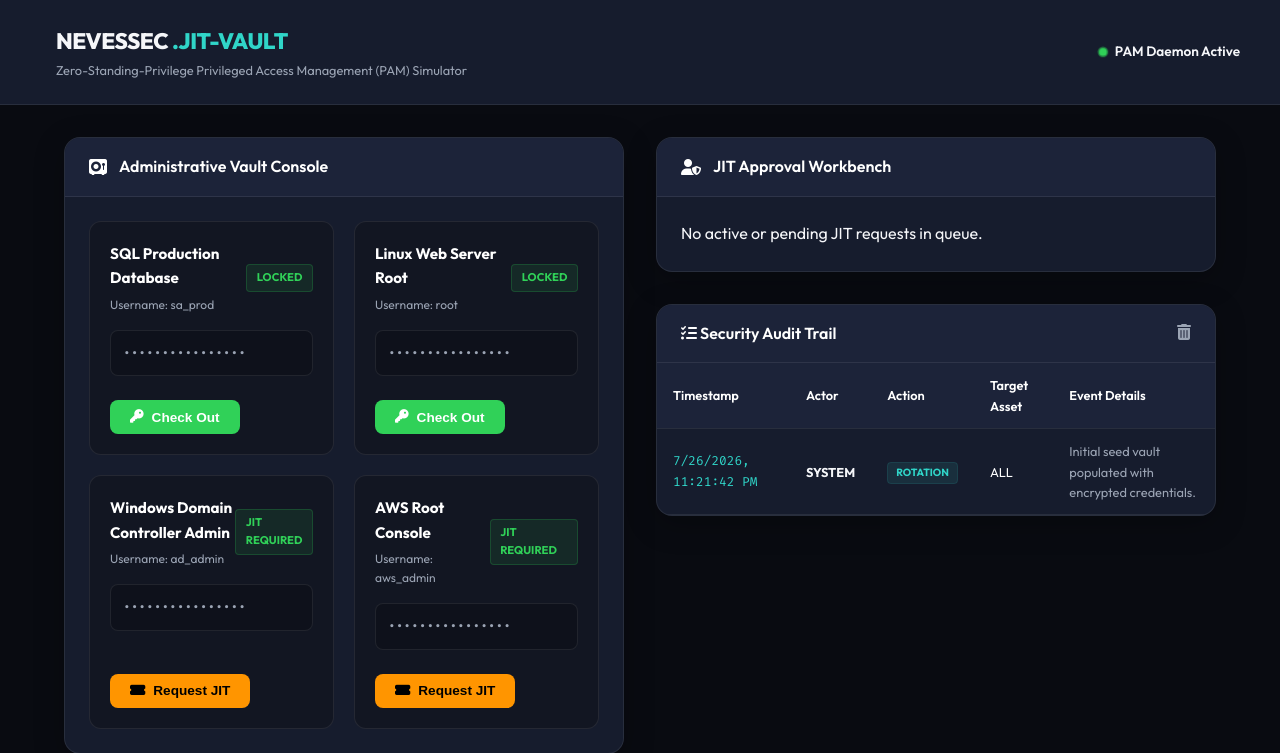
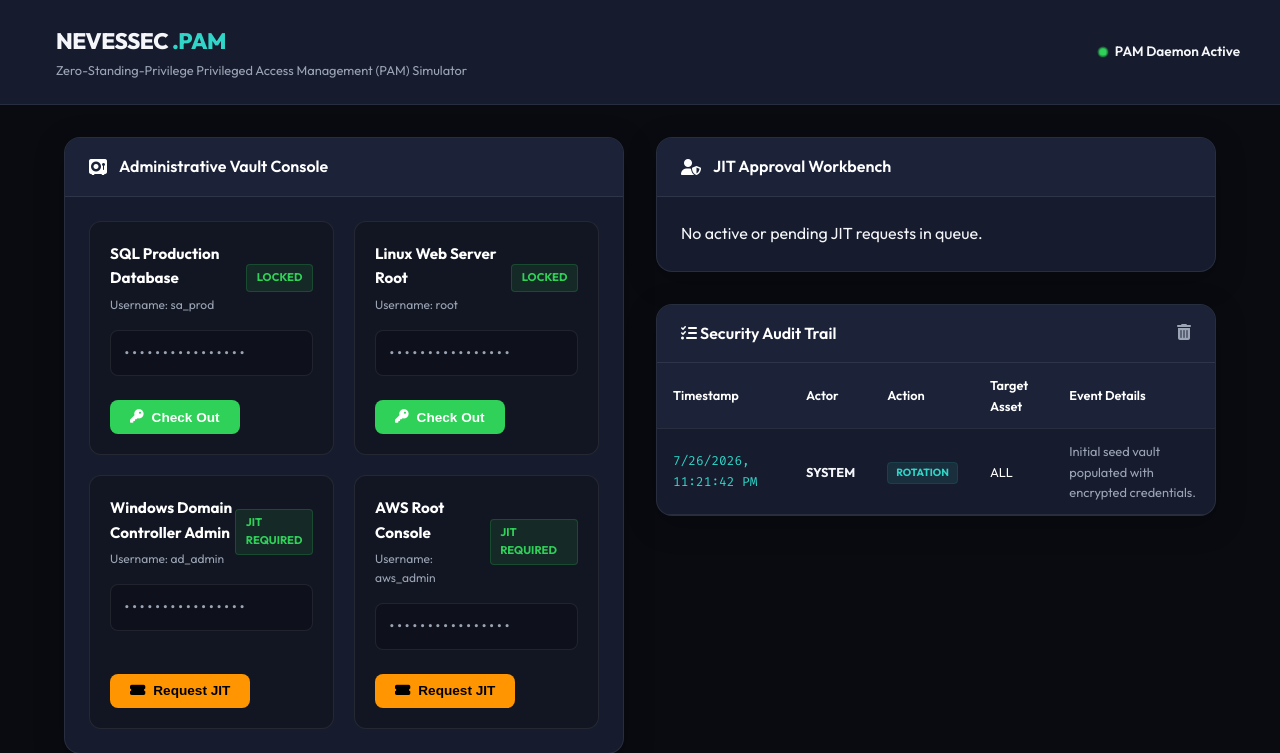
Before and after one commit to jeannevesit/ai-soc-analyst, a FastAPI app: page / in a window 1280 px wide. Shown: the top 753 px of the page. Run offline with FastAPI, Linux system fonts and the light colour scheme; data comes from the database, SQL or seed files in the repository; data that the repository does not hold is empty.

Commit message:
style: renamed logo to NevesSec PAM in templates index.html

```diff
--- a/pam-simulator/templates/index.html
+++ b/pam-simulator/templates/index.html
@@ -3,7 +3,7 @@
 <head>
     <meta charset="UTF-8">
     <meta name="viewport" content="width=device-width, initial-scale=1.0">
-    <title>NevesSec JIT-Vault | Privileged Access Simulator</title>
+    <title>NevesSec PAM | Privileged Access Simulator</title>
     <link rel="stylesheet" href="/static/style.css">
     <!-- Fonts & Icons -->
     <link rel="stylesheet" href="https://cdnjs.cloudflare.com/ajax/libs/font-awesome/6.4.0/css/all.min.css">
@@ -17,7 +17,7 @@
             <div class="logo-area">
                 <i class="fa-solid fa-key-skeleton logo-icon"></i>
                 <div>
-                    <h1>NEVESSEC <span>.JIT-VAULT</span></h1>
+                    <h1>NEVESSEC <span>.PAM</span></h1>
                     <p class="subtitle">Zero-Standing-Privilege Privileged Access Management (PAM) Simulator</p>
                 </div>
             </div>
```
